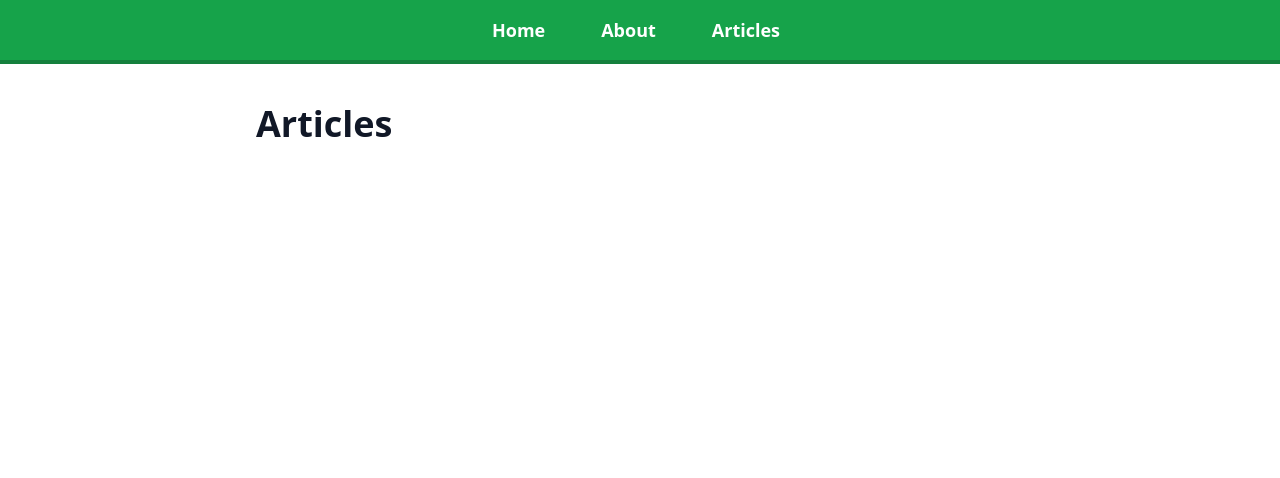
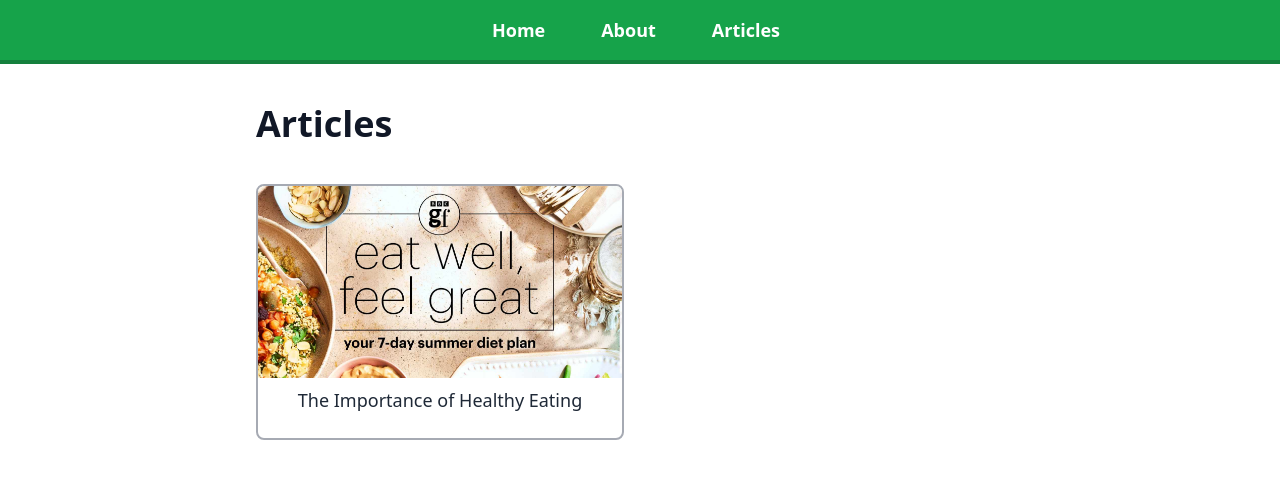
Before and after one commit to DAHAM-SENAVIRATHNA/Mern-blog, a React (Create React App) app: page /article-list in a window 1280 px wide. Shown: the top 478 px of the page. Built offline with nearby package versions, Linux system fonts and the light colour scheme.

Commit message:
Link url with images

```diff
--- a/src/components/Navbar.js
+++ b/src/components/Navbar.js
@@ -13,7 +13,7 @@ function Navbar() {
                     <Link to="/about" className='pl-6 pr-8'>About</Link>
                 </li>
                 <li className='inline-block py-4'>
-                    <Link to="/article" className='pl-6 pr-8'>Articles</Link>
+                    <Link to="/article-list" className='pl-6 pr-8'>Articles</Link>
                 </li>
             </ul>
         </nav>
--- a/src/pages/Article.js
+++ b/src/pages/Article.js
@@ -10,12 +10,13 @@ function Article() {
         return <div>Article not found</div>;
     }
 
-    const { title, content } = selectedArticle;
+    const { title, thumbnail } = selectedArticle;
 
     return (
         <div>
             <h1 className='sm:text-4xl text-2xl font-bold my-6 text-gray-900'>{title}</h1>
-            {content.map((section, index) => (
+            <img src={thumbnail} alt='thumbnail' /> {/* Use curly braces to interpolate 'thumbnail' */}
+            {selectedArticle.content.map((section, index) => (
                 <div key={index}>
                     <h2 className='text-xl font-bold my-2'>{section.section}</h2>
                     <p className='max-auto leading-relaxed text-base mb-4'>{section.text}</p>
--- a/src/pages/ArticleList.js
+++ b/src/pages/ArticleList.js
@@ -1,10 +1,29 @@
 import React from 'react'
+import articleContent from "./articleContent";
+import { Link } from 'react-router-dom';
 
 function ArticleList() {
     return (
         <div>
             <h1 className='sm:text-4xl text-2xl font-bold my-6 text-gray-900'>Articles</h1>
-
+            <div className='container py-4 mx-auto'>
+                <div className='flex flex-wrap -m-4'>
+                    {articleContent.map((article, index) => (
+                        <div key={index} className='p-4 md:w-1/2'>
+                            <div className='h-full border-2 border-gray-500 border-opacity-60 rounded-lg overflow-hidden' >
+                                <Link to={`/article/${article.name}`}>
+                                    <img className='lg:h-48 md:h-36 w-full object-cover object-center' src={article.thumbnail} alt='Health'></img>
+                                </Link>
+                                <div className='p-2'>
+                                    <Link key={index} to={`/article/${article.name}`}>
+                                        <h3 className='text-lg font-medium text-gray-800 mb-4 text-center'>{article.title}</h3>
+                                    </Link>
+                                </div>
+                            </div>
+                        </div>
+                    ))}
+                </div>
+            </div>
         </div>
     )
 }
--- a/src/pages/articleContent.js
+++ b/src/pages/articleContent.js
@@ -2,7 +2,7 @@ const article = [
     {
         "name": "Healthy-Diet",
         "title": "The Importance of Healthy Eating",
-        "thumbnail": "https://example.com/thumbnail.jpg",
+        "thumbnail": '/images/diet.jpg',
         "content": [
             {
                 "section": "Introduction",
```
Also changed, not shown: public/images/diet.jpg (added).
